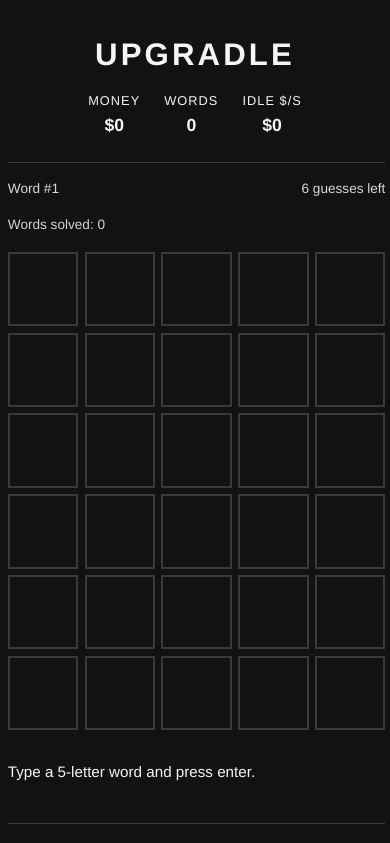
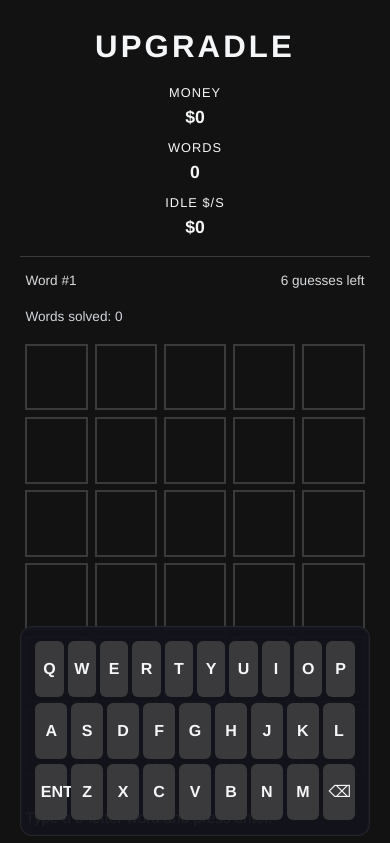
Before and after one commit to michaelasper/upgradle, a React (Vite) app: page / in a window 390 px wide. Shown: the top 843 px of the page. Built offline with nearby package versions, Linux system fonts and the light colour scheme.

Commit message:
style: improve mobile keyboard ergonomics

```diff
--- a/src/App.css
+++ b/src/App.css
@@ -341,24 +341,32 @@
   display: flex;
   flex-direction: column;
   gap: 0.35rem;
+  padding: 0.55rem 0.9rem;
+  border-radius: 12px;
+  border: 1px solid rgba(255, 255, 255, 0.08);
+  background: rgba(18, 19, 27, 0.95);
+  box-shadow: inset 0 0 0 1px rgba(255, 255, 255, 0.02);
 }
 
 .key-row {
   display: flex;
   justify-content: center;
-  gap: 0.35rem;
+  gap: 0.4rem;
 }
 
 .key {
   border: none;
   border-radius: 4px;
-  padding: 0.65rem 0.5rem;
-  min-width: 32px;
+  padding: 0.75rem 0.75rem;
+  min-width: 40px;
   font-weight: 600;
   text-transform: uppercase;
   background: #3a3a3c;
   color: #f5f6f7;
   cursor: pointer;
+  flex: 1;
+  touch-action: manipulation;
+  user-select: none;
 }
 
 .key.correct {
@@ -456,6 +464,45 @@
   }
 }
 
+@media (max-width: 640px) {
+  .wordle-app {
+    padding: 1.5rem 0.75rem 2rem;
+    gap: 1rem;
+  }
+
+  .board-section {
+    padding: 0.85rem 0.35rem 1rem;
+    border-width: 0.5px 0;
+  }
+
+  .keyboard {
+    position: sticky;
+    bottom: 0.5rem;
+    padding: 0.9rem;
+    z-index: 5;
+  }
+
+  .key-row {
+    gap: 0.25rem;
+  }
+
+  .key {
+    font-size: 1rem;
+    padding: 1rem 0.35rem;
+    border-radius: 6px;
+    min-width: 0;
+  }
+
+  .top-stats {
+    flex-direction: column;
+    gap: 0.5rem;
+  }
+
+  .length-buttons {
+    flex-direction: column;
+  }
+}
+
 .sidebar-panel::-webkit-scrollbar {
   width: 6px;
 }
```
